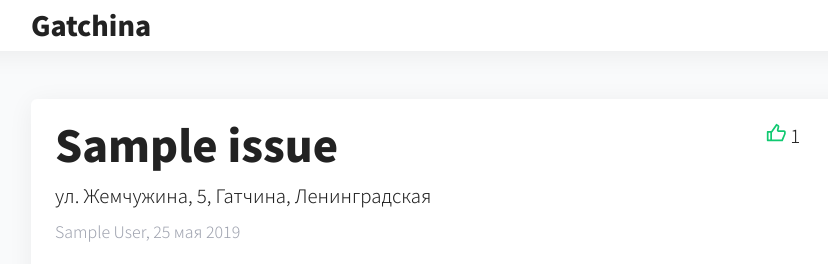
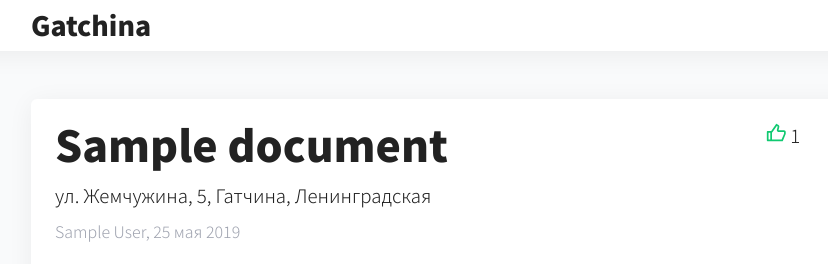
Before and after one commit to saydamir/HackGatchina2019back, a Flask app: template templates/issue.html in a window 1280 px wide. Shown: the top 264 px of the page, without its empty margins (119-947 px from the left). Run offline with Flask 2, Linux system fonts and the light colour scheme; the template is opened without the code that fills it: most values are stand-ins (such as "Sample title", 1, 10 or a date in 2020); some libraries are stand-ins or nearby versions.

Commit message:
rename issue to document ("refactor")

```diff
--- a/app.py
+++ b/app.py
@@ -113,10 +113,10 @@ def main_page_template():
 
 @app.route('/webissue/<id>', methods=['GET'])
 def issue_page_template(id):
-    issue = collection.find_one({"_id" : id})
+    document = collection.find_one({"_id" : id})
     return render_template("issue.html",
         title = 'Issue',
-        issue = issue)
+        document = document)
 
 
 @app.route('/static/', defaults={'path': ''})
--- a/templates/issue.html
+++ b/templates/issue.html
@@ -44,14 +44,14 @@
                   <div class="col-xs-9">
                     <h1>
                       <!-- сюда заголовок -->
-                      {{issue.title}}
+                      {{document.title}}
                     </h1>
                   </div>
                   <div class="col-xs-3 page__counter">
                     <h6>
                       <i class="icon icon__like"></i>
                       <!--  сюда количество голосов -->
-                      {{issue.users_like|length}}
+                      {{document.users_like|length}}
                       </h6>
                   </div>
                   <div class="col-xs-12">
@@ -78,7 +78,7 @@
               </div>
               <div class="page__body">
                 <!-- сюда описание -->
-                {{issue.text}}
+                {{document.text}}
               </div>
             </section>
             <!-- конец карточки-->
```
